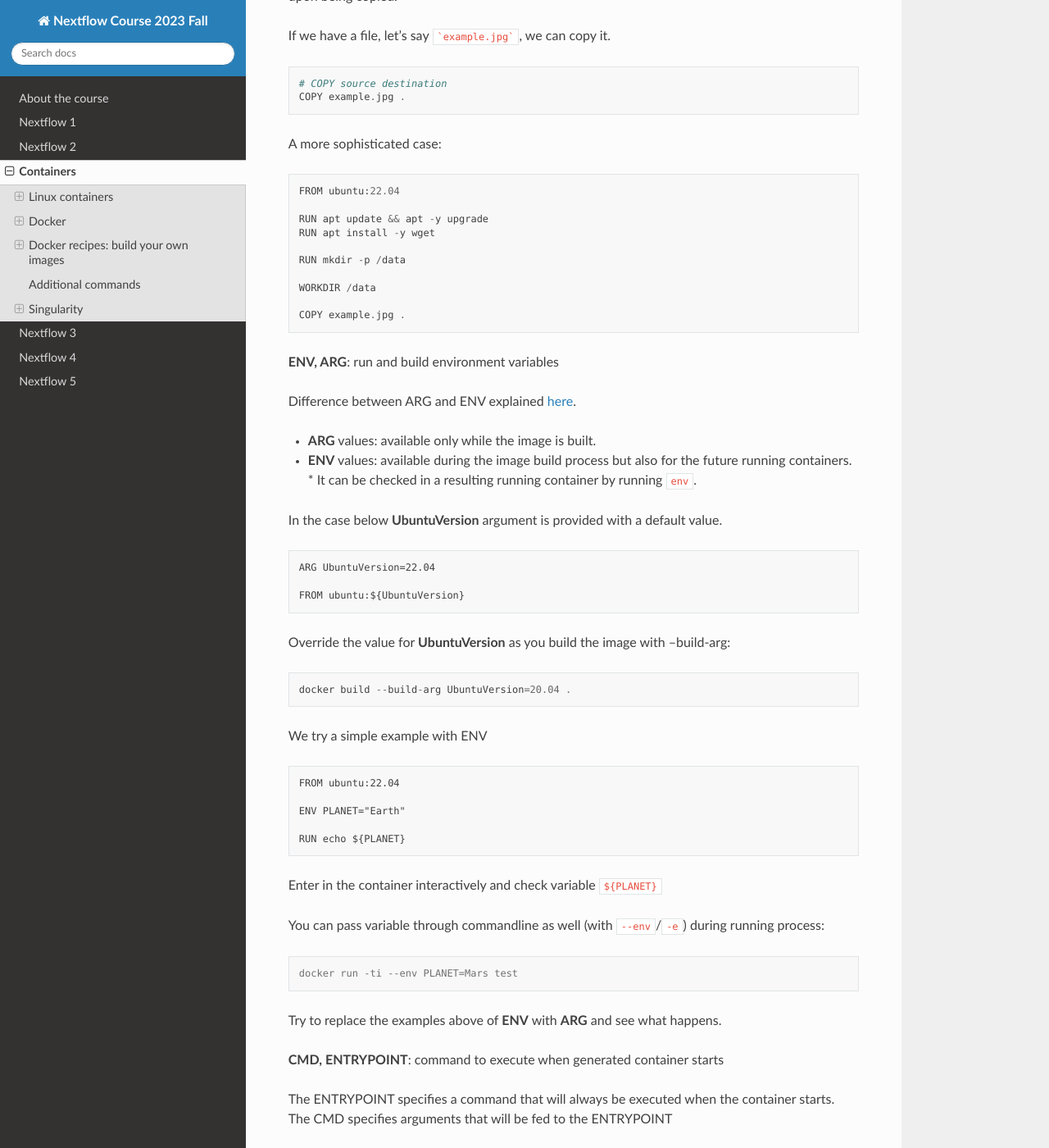
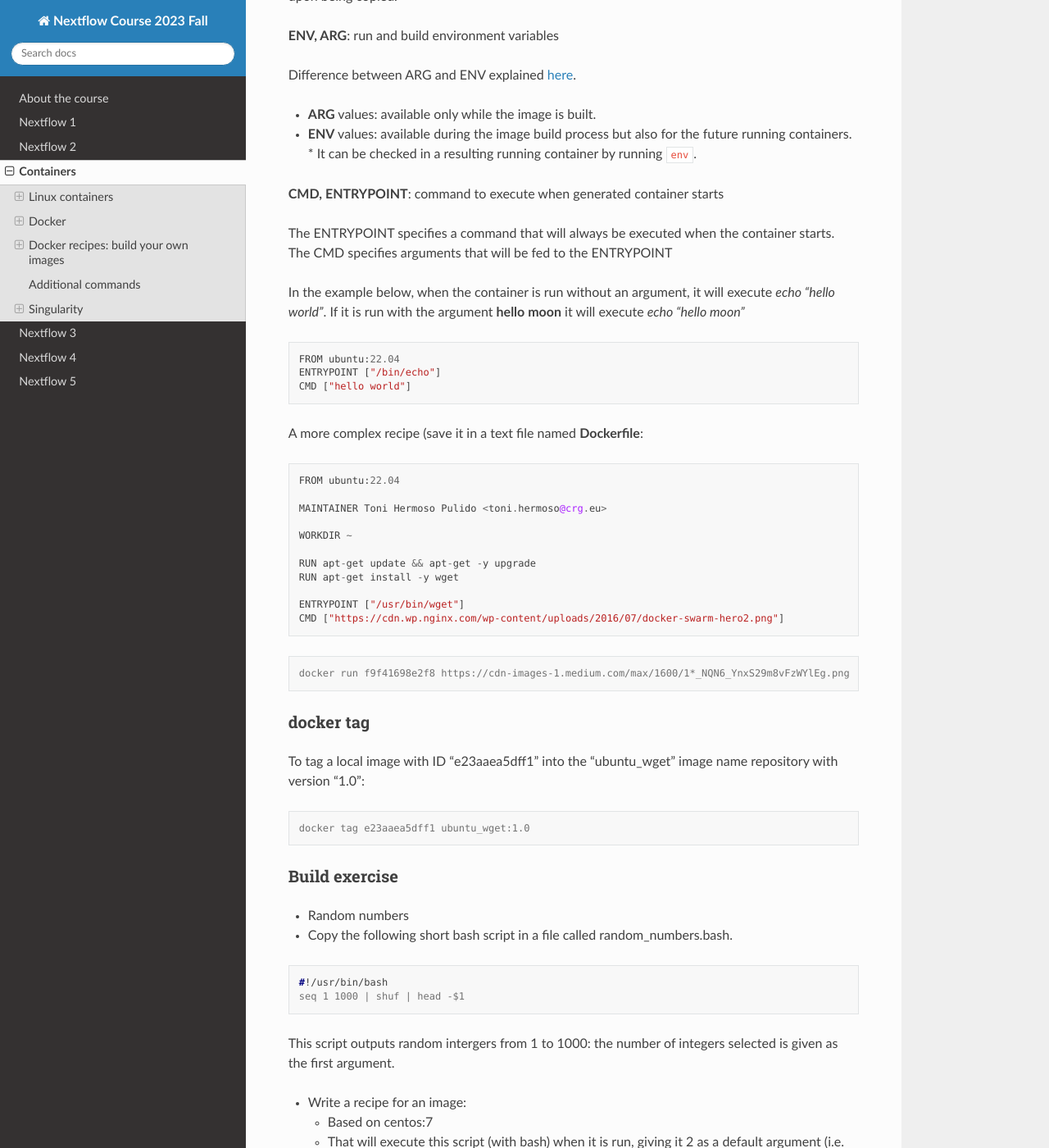
Before and after one commit to biocorecrg/nextflow-course-2023-fall, a Sphinx documentation site: the page built from docs/containers.rst, in a window 1280 px wide and 1400 px high, scrolled down 14092 px. Shown: the whole window at 82% size. Built offline with Sphinx 7.4.7 and the Read the Docs theme 2.0.0, drawn with Linux system fonts in a browser that asks for light colours.

Commit message:
removed a bit

````diff
--- a/docs/containers.rst
+++ b/docs/containers.rst
@@ -559,29 +559,6 @@ Difference between ADD and COPY explained `here <https://stackoverflow.com/quest
 
 **ADD**: same, but ADD works also for URLs, and for .tar archives that will be automatically extracted upon being copied.
 
-If we have a file, let's say ```example.jpg```, we can copy it.
-
-.. code-block::
-
-  # COPY source destination
-  COPY example.jpg .
-
-A more sophisticated case:
-
-.. code-block::
-
-  FROM ubuntu:22.04
-
-  RUN apt update && apt -y upgrade
-  RUN apt install -y wget
-
-  RUN mkdir -p /data
-
-  WORKDIR /data
-
-  COPY example.jpg .
-
-
 **ENV, ARG**: run and build environment variables
 
 Difference between ARG and ENV explained `here <https://vsupalov.com/docker-arg-vs-env/>`__.
@@ -589,44 +566,6 @@ Difference between ARG and ENV explained `here <https://vsupalov.com/docker-arg-
 * **ARG** values: available only while the image is built.
 * **ENV** values: available during the image build process but also for the future running containers.
   * It can be checked in a resulting running container by running ``env``.
-
-In the case below **UbuntuVersion** argument is provided with a default value.
-
-.. code-block::
-
-  ARG UbuntuVersion=22.04
-
-  FROM ubuntu:${UbuntuVersion}
-
-
-Override the value for **UbuntuVersion** as you build the image with --build-arg:
-
-.. code-block::
-
-  docker build --build-arg UbuntuVersion=20.04 .
-
-
-We try a simple example with ENV
-
-.. code-block::
-
-  FROM ubuntu:22.04
-
-  ENV PLANET="Earth"
-
-  RUN echo ${PLANET}
-
-Enter in the container interactively and check variable ``${PLANET}``
-
-You can pass variable through commandline as well (with ``--env``/``-e``) during running process:
-
-.. code-block:: console
-
-  docker run -ti --env PLANET=Mars test
-
-
-Try to replace the examples above of **ENV** with **ARG** and see what happens.
-
 
 **CMD, ENTRYPOINT**: command to execute when generated container starts
 
@@ -657,7 +596,6 @@ A more complex recipe (save it in a text file named **Dockerfile**:
 
   ENTRYPOINT ["/usr/bin/wget"]
   CMD ["https://cdn.wp.nginx.com/wp-content/uploads/2016/07/docker-swarm-hero2.png"]
-
 
 
 .. code-block:: console
````
